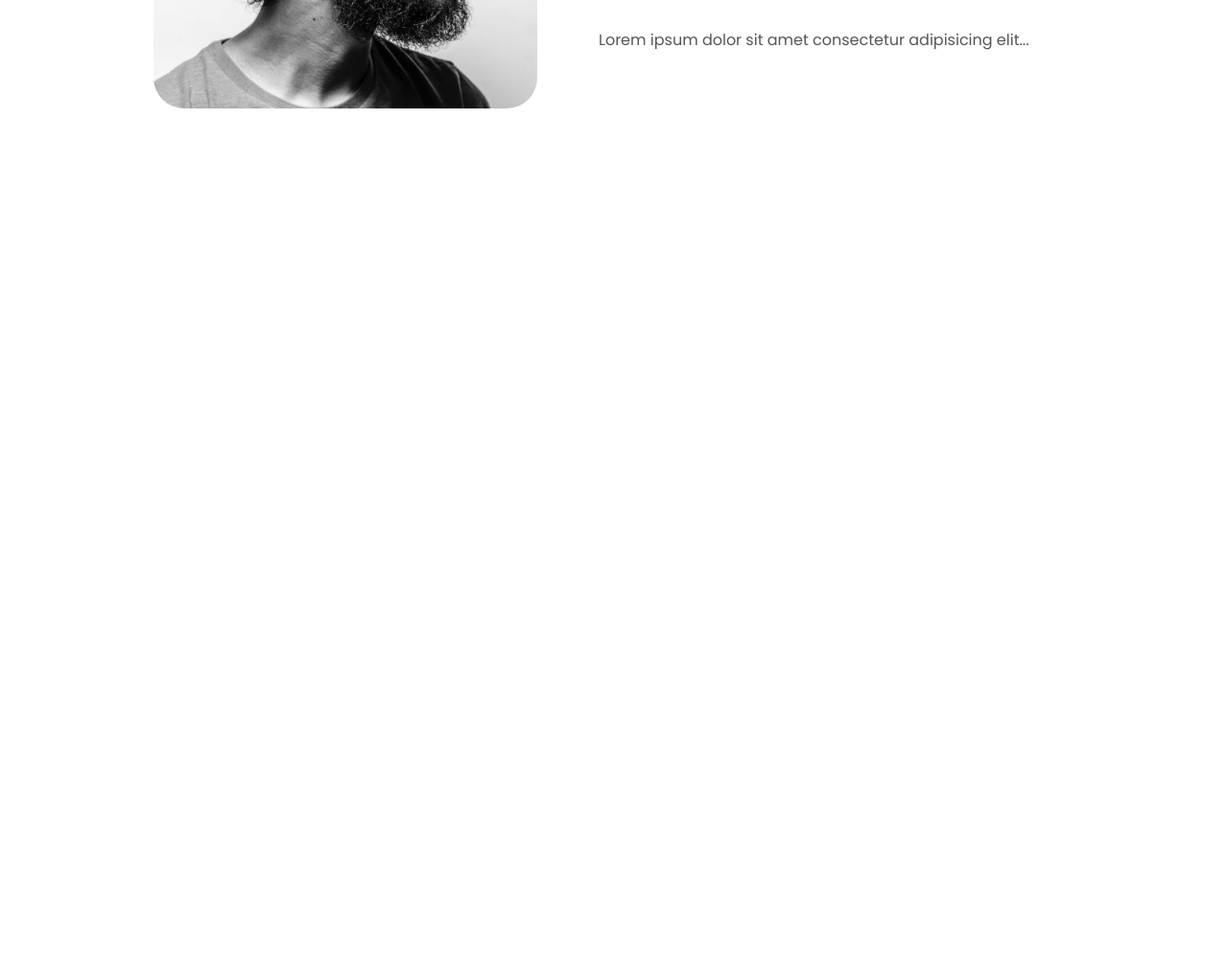
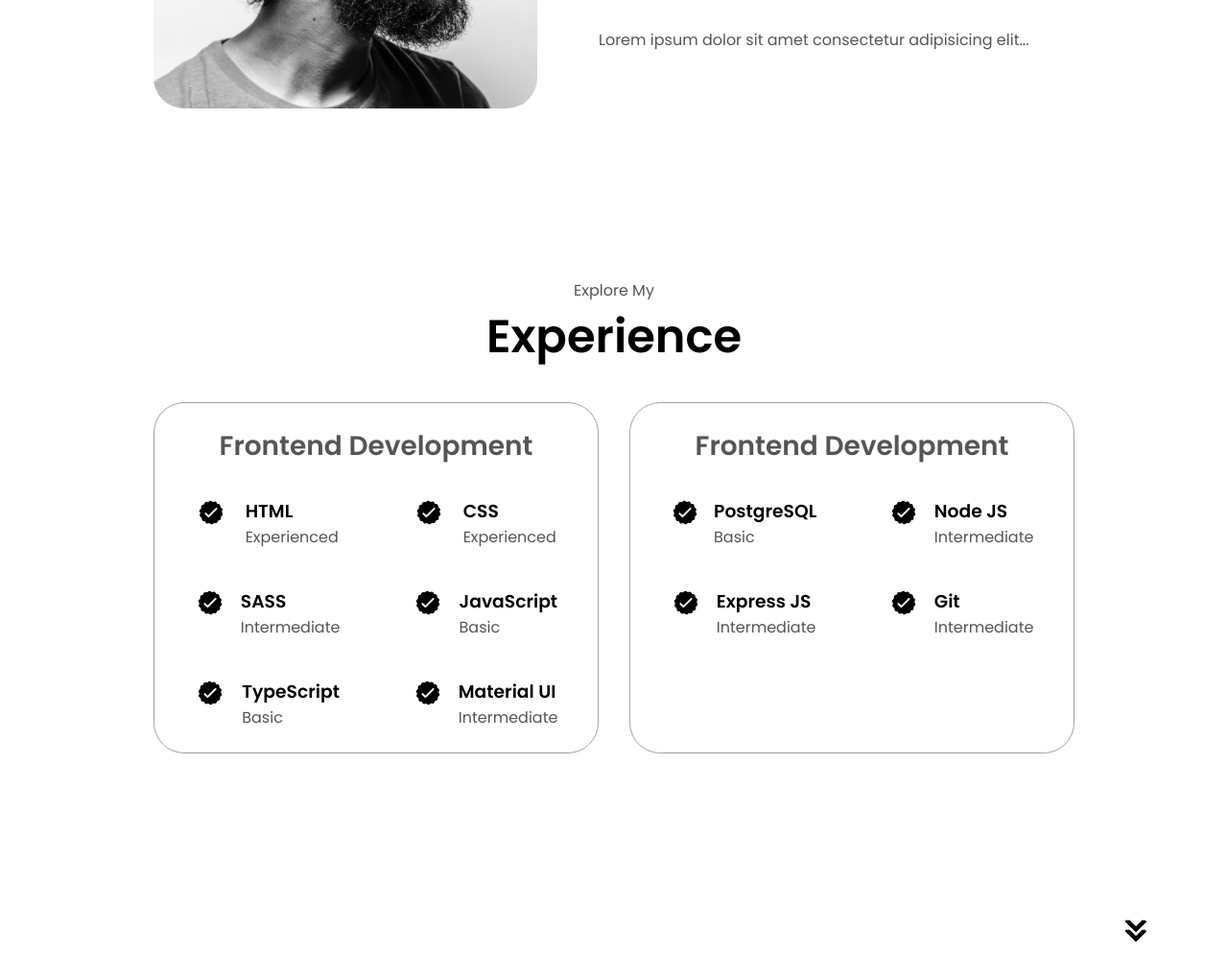
Before and after one commit to MohamedElaassal/git_workshop, a plain HTML site: page index.html in a window 1280 px wide. Shown: the part 1406-2426 px from the top of the page at 96% size. Before the commit the page ends 1664 px from the top, so only its background shows below. Drawn offline with Linux system fonts and the light colour scheme.

Commit message:
add the exper section

```diff
--- a/index.html
+++ b/index.html
@@ -153,7 +153,75 @@
 
     <!-- ======= 5-Experiance Section HERE ======= -->
 
+<section id="experience">
+  <p class="section__text__p1">Explore My</p>
+  <h1 class="title">Experience</h1>
+  <div class="experience-details-container">
+    <div class="about-containers">
+      <!-- Frontend experience -->
+      <div class="details-container">
+        <h2 class="experience-sub-title">Frontend Development</h2>
+        <div class="article-container">
+          <article>
+            <img src="./assets/checkmark.png" alt="Experience icon" class="icon" />
+            <div><h3>HTML</h3><p>Experienced</p></div>
+          </article>
+          <article>
+            <img src="./assets/checkmark.png" alt="Experience icon" class="icon" />
+            <div><h3>CSS</h3><p>Experienced</p></div>
+          </article>
+          <article>
+            <img src="./assets/checkmark.png" alt="Experience icon" class="icon" />
+            <div><h3>SASS</h3><p>Intermediate</p></div>
+          </article>
+          <article>
+            <img src="./assets/checkmark.png" alt="Experience icon" class="icon" />
+            <div><h3>JavaScript</h3><p>Basic</p></div>
+          </article>
+          <article>
+            <img src="./assets/checkmark.png" alt="Experience icon" class="icon" />
+            <div><h3>TypeScript</h3><p>Basic</p></div>
+          </article>
+          <article>
+            <img src="./assets/checkmark.png" alt="Experience icon" class="icon" />
+            <div><h3>Material UI</h3><p>Intermediate</p></div>
+          </article>
+        </div>
+      </div>
 
+      <!-- Backend experience -->
+      <div class="details-container">
+        <h2 class="experience-sub-title">Frontend Development</h2>
+        <div class="article-container">
+          <article>
+            <img src="./assets/checkmark.png" alt="Experience icon" class="icon" />
+            <div><h3>PostgreSQL</h3><p>Basic</p></div>
+          </article>
+          <article>
+            <img src="./assets/checkmark.png" alt="Experience icon" class="icon" />
+            <div><h3>Node JS</h3><p>Intermediate</p></div>
+          </article>
+          <article>
+            <img src="./assets/checkmark.png" alt="Experience icon" class="icon" />
+            <div><h3>Express JS</h3><p>Intermediate</p></div>
+          </article>
+          <article>
+            <img src="./assets/checkmark.png" alt="Experience icon" class="icon" />
+            <div><h3>Git</h3><p>Intermediate</p></div>
+          </article>
+        </div>
+      </div>
+    </div>
+  </div>
+
+  <!-- Arrow navigation -->
+  <img
+    src="./assets/arrow.png"
+    alt="Arrow icon"
+    class="icon arrow"
+    onclick="location.href='./#projects'"
+  />
+</section>
 
 
 
```
